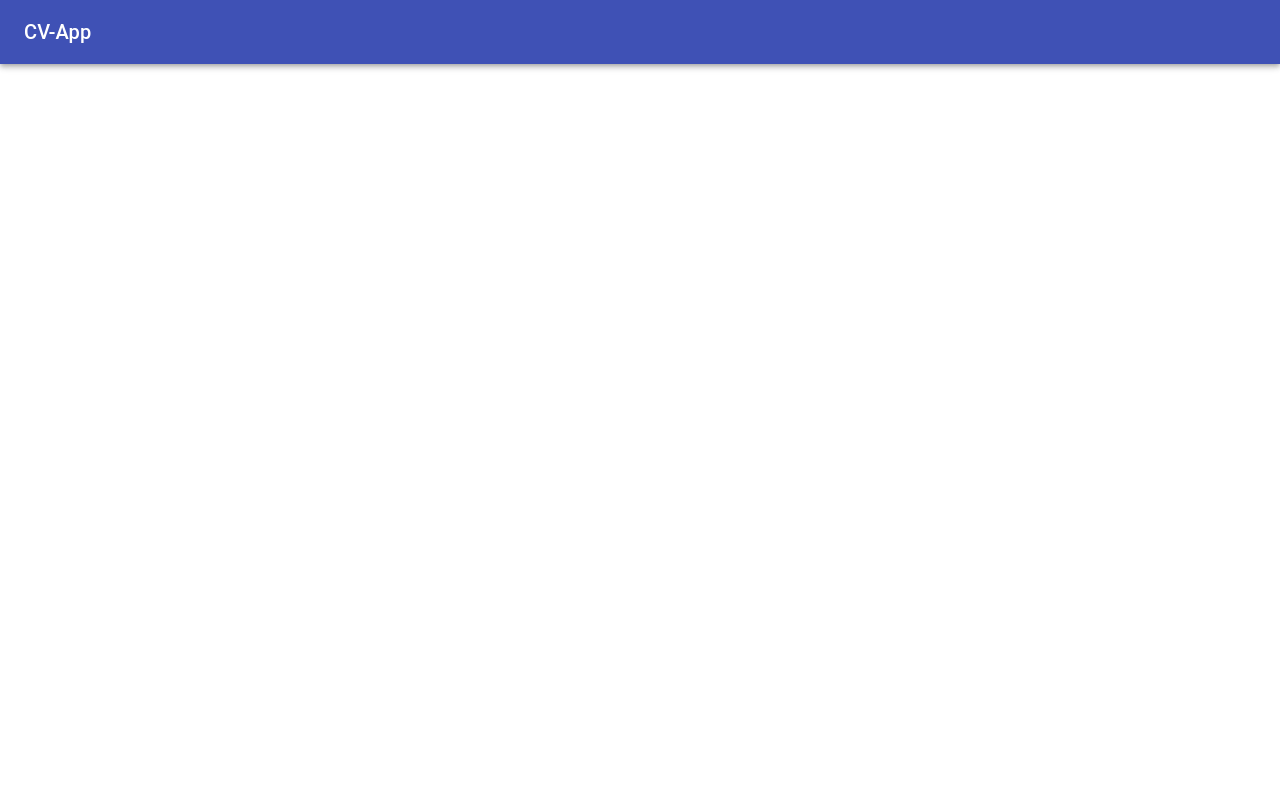
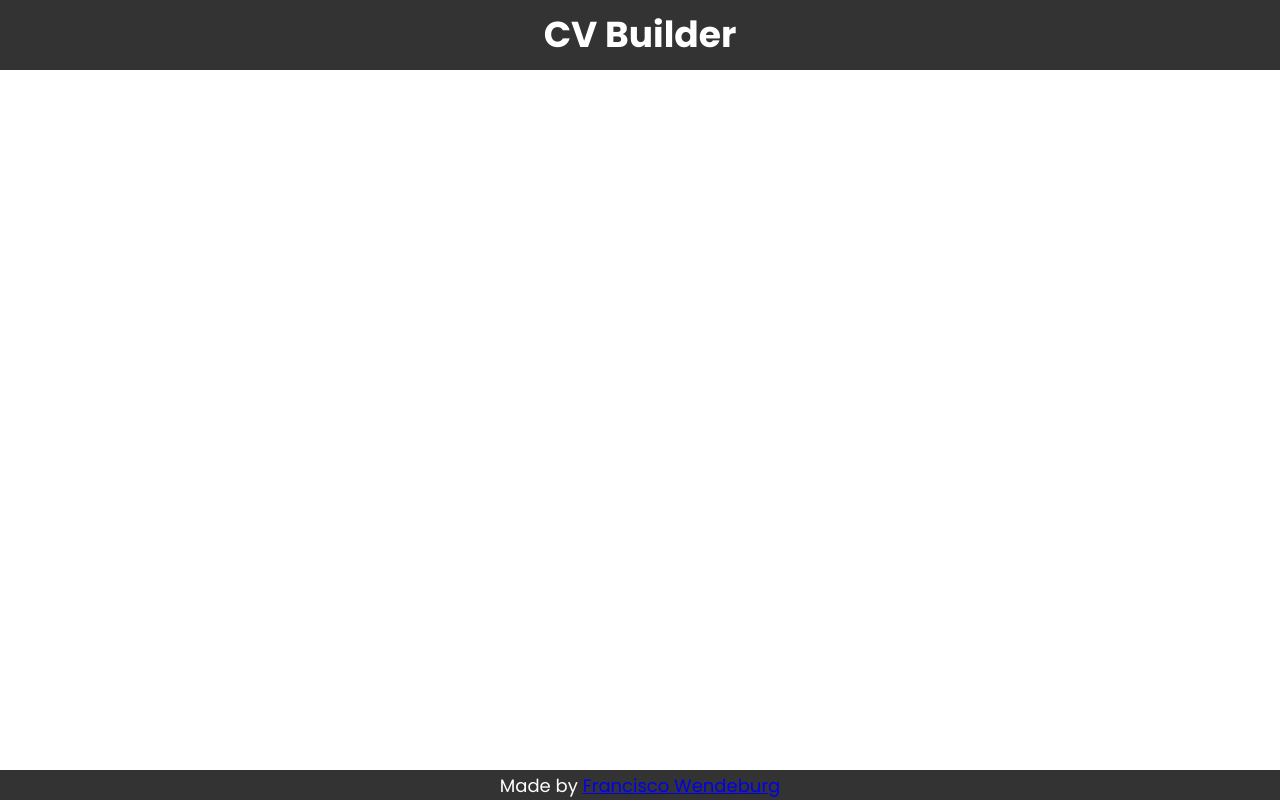
Before and after one commit to fwendeburg/create-cv, a React (Create React App) app: page / in a window 1280 px wide. Built offline with nearby package versions, Linux system fonts and the light colour scheme.

Commit message:
made navbar and footer

```diff
--- a/src/components/App.js
+++ b/src/components/App.js
@@ -1,9 +1,11 @@
-import NavBar from './NavBar';
+import Navbar from './Navbar';
+import Footer from './Footer';
 
 function App() {
   return (
     <div className="App">
-      <NavBar />
+      <Navbar />
+      <Footer />
     </div>
   );
 }
--- /dev/null
+++ b/src/components/Footer.js
@@ -0,0 +1,37 @@
+import React from 'react';
+import styled from 'styled-components';
+
+const FooterContainer = styled.div`
+    position: absolute;
+    bottom: 0;
+    left: 0;
+    width: 100%;
+    height: 30px;
+    background-color: rgb(51, 51, 51);
+    display: flex;
+    align-items: center;
+    justify-content: center;
+`
+
+const FooterText = styled.p`
+    font-size: 18px;
+    color: white;
+`
+
+const FooterLink = styled.a`
+    &:visited {
+        color: white;
+    }
+`
+
+class Footer extends React.Component {
+    render() {
+        return (
+            <FooterContainer>
+                <FooterText>Made by <FooterLink href="https://github.com/fwendeburg">Francisco Wendeburg</FooterLink></FooterText>
+            </FooterContainer>
+        );
+    }
+}
+
+export default Footer;
--- a/src/components/NavBar.js
+++ b/src/components/NavBar.js
@@ -1,23 +1,33 @@
 import React from 'react';
-import AppBar from '@material-ui/core/AppBar';
-import Box from '@material-ui/core/Box';
-import Toolbar from '@material-ui/core/Toolbar';
-import Typography from '@material-ui/core/Typography';
+import styled from 'styled-components';
 
-class NavBar extends React.Component {
+const NavbarContainer = styled.div`
+    position: absolute;
+    left: 0;
+    top: 0;
+    width: 100%;
+    height: 70px;
+    background-color: blue;
+    display: flex;
+    align-items: center;
+    justify-content: center;
+    background-color: rgb(51, 51, 51);
+`
+
+const NavbarTitle = styled.h1`
+    font-size: 36px;
+    font-weight: 700;
+    color: rgb(255, 255, 255);
+`
+
+class Navbar extends React.Component {
     render() {
         return (
-            <Box sx={{ flexGrow: 1 }}>
-                <AppBar position="static">
-                    <Toolbar>
-                        <Typography variant="h6" component="div" sx={{ flexGrow: 1 }}>
-                            CV-App
-                        </Typography>
-                    </Toolbar>
-                </AppBar>
-            </Box>
+            <NavbarContainer>
+                <NavbarTitle>CV Builder</NavbarTitle>
+            </NavbarContainer>
         );
     }
 }
 
-export default NavBar;
+export default Navbar;
```
Also changed, not shown: src/components/BasicInfoForm.js (deleted, +0 -7 lines), src/components/PersonalInfoForm.js (added, +7 -0 lines).
